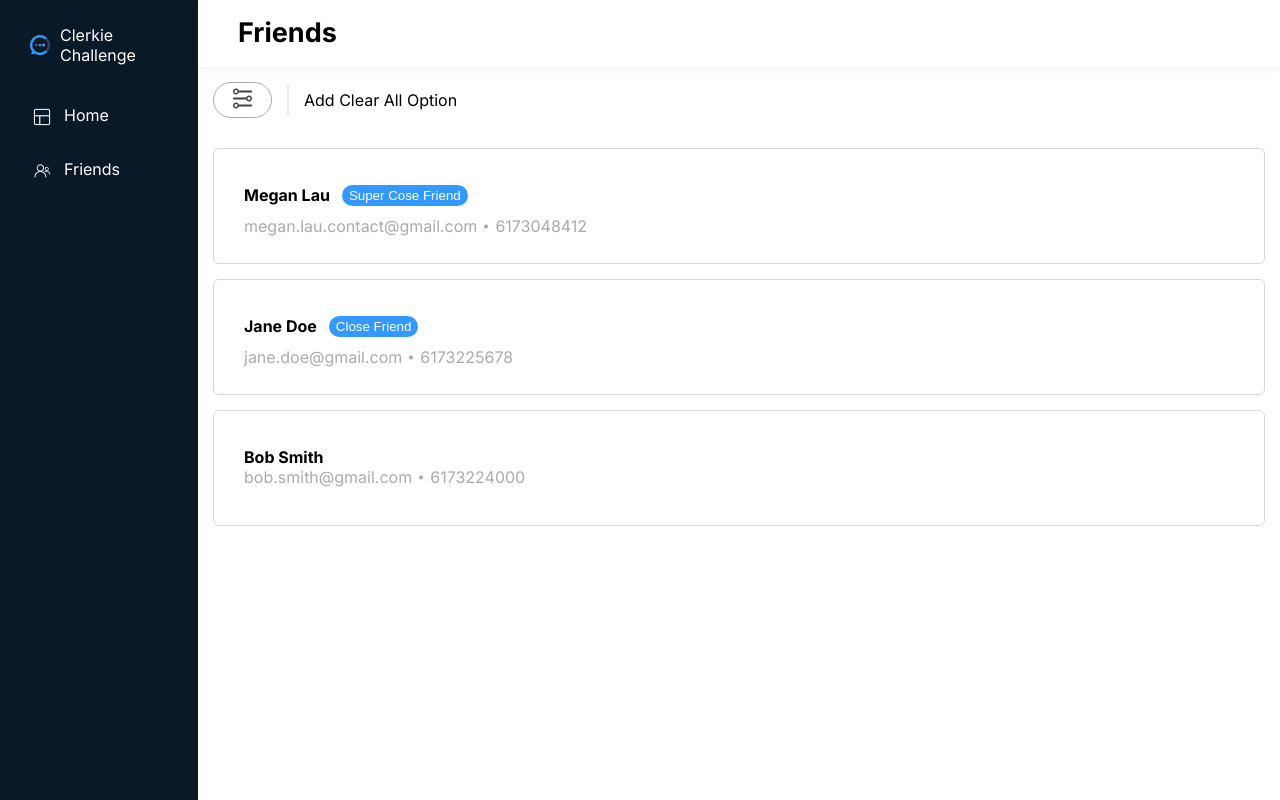
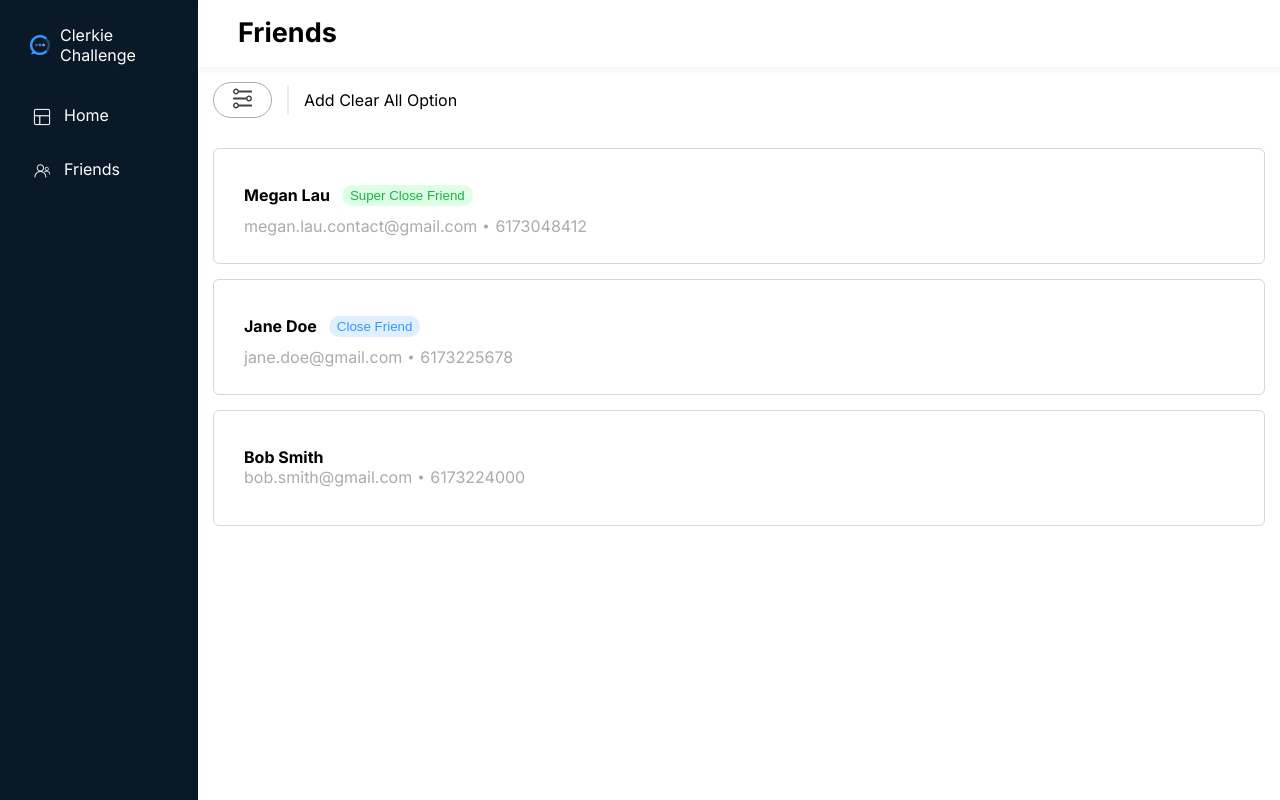
Before and after one commit to meganmelau/ClerkieFriendDashboard, a Next.js app: page / in a window 1280 px wide. Built offline with nearby package versions, Linux system fonts and the light colour scheme.

Commit message:
pill logic

```diff
--- a/pages/components/FriendRow.tsx
+++ b/pages/components/FriendRow.tsx
@@ -11,8 +11,8 @@ const StyledFriendRow = styled.div`
   justify-content: center;
   width: 1050px;
   height: 114px;
-  background: #ffffff;
-  border: 1px solid #d7d7d7;
+  background: white;
+  border: 1px solid ${colors.mediumGrey};
   border-radius: 6px;
   margin: 15px;
 `;
@@ -25,7 +25,7 @@ const StyledNameHeader = styled.div`
   line-height: 19px;
   display: flex;
   align-items: center;
-  color: #000000;
+  color: black;
 `;
 
 const FlexDiv = styled.div`
@@ -49,8 +49,19 @@ type FriendsRowProps = {
   friendData: FriendType;
 };
 
+// This assumes the data is US format 10 digits and we are adding paranthesis and a hyphen
+const phoneNumberFormatting = (phoneNum: number): string => {
+  var cleaned = ("" + phoneNum).replace(/\D/g, "");
+  var match = cleaned.match(/^(\d{3})(\d{3})(\d{4})$/);
+  if (match) {
+    return "(" + match[1] + ") " + match[2] + "-" + match[3];
+  }
+  return null;
+};
+
 const FriendRow: React.FC<FriendsRowProps> = ({ friendData }) => {
   const isFriend = friendData.friendStatus != FriendStatus.None;
+
   return (
     <StyledFriendRow>
       <FlexDiv>
--- a/pages/components/FriendStatusPill.tsx
+++ b/pages/components/FriendStatusPill.tsx
@@ -1,14 +1,23 @@
 import React from "react";
 import styled from "styled-components";
 import { FriendStatus } from "../data/FriendType";
+import { colors } from "./StyleVariables";
 
-// change the background color dependent on prop.sfriendStatus
-// blue for close and green for super close
+/**
+ *change the background color dependent on props.friendStatus
+  blue for close and green for super closeblueLight: "#DFEFFF",
+  blueFont: "#3399FF",
+  greenLight: "#DCFFE6",
+  greenFont: "#19B444",
+  Not sure why ${colors.lightGreen is working}
+ */
 const Pill = styled.button`
-  background-color: #3399ff;
+  background-color: ${(props) =>
+    props.children === FriendStatus.SuperClose ? "#DCFFE6" : "#DFEFFF"};
+  color: ${(props) =>
+    props.children === FriendStatus.SuperClose ? "#19B444" : "#3399FF"};
   border: none;
-  color: white;
-  padding: 3px 7px;
+  padding: 3px 8px;
   gap: 10px;
   text-align: center;
   text-decoration: none;
--- a/pages/components/StyleVariables.tsx
+++ b/pages/components/StyleVariables.tsx
@@ -2,6 +2,7 @@
 export const colors = {
   navyTheme: "#091928",
   lightGrey: "#ABABAB",
+  mediumGrey: "#D7D7D7",
   blueLight: "#DFEFFF",
   blueFont: "#3399FF",
   greenLight: "#DCFFE6",
--- a/pages/data/FriendType.tsx
+++ b/pages/data/FriendType.tsx
@@ -1,6 +1,6 @@
 export enum FriendStatus {
   Close = "Close Friend",
-  SuperClose = "Super Cose Friend",
+  SuperClose = "Super Close Friend",
   None = "None",
 }
 
```
